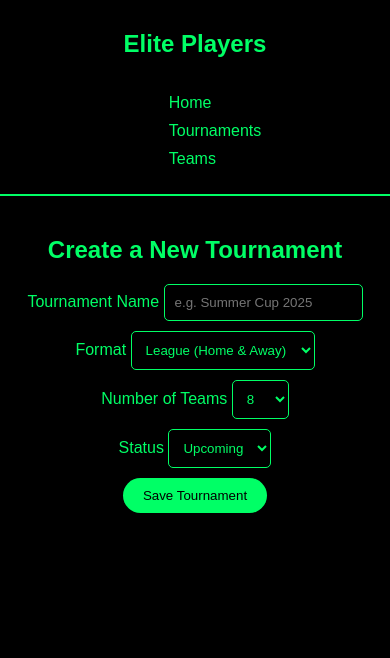
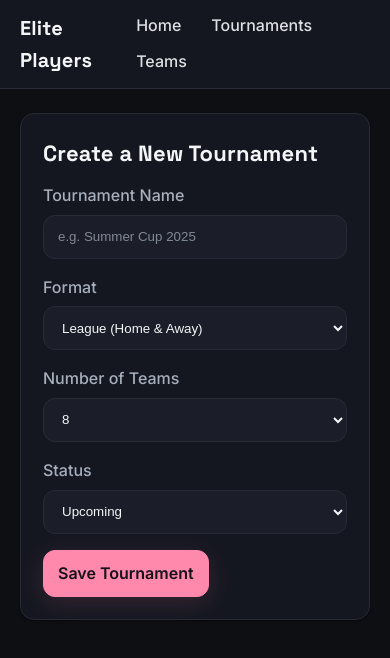
Before and after one commit to AyoubH05/ELITE-CUP, a plain HTML site: page create.html in a window 390 px wide. Drawn offline with Linux system fonts and the light colour scheme.

Commit message:
Refactor CSS with theme tokens and new styles

```diff
--- a/styles.css
+++ b/styles.css
@@ -1,129 +1,219 @@
-body {
-    background-color: #000;
-    color: #00FF66; /* Neon green */
-    font-family: 'Orbitron', sans-serif;
-    margin: 0;
-    padding: 0;
+/* Reset صغير */
+* { box-sizing: border-box; }
+html, body { margin: 0; }
+
+/* Theme tokens — Black + Sakura */
+:root{
+  --bg:#0E0F13;
+  --surface:#151720;
+  --surface-2:#1B1E28;
+  --border:#272B35;
+
+  --text:#F4F5F7;
+  --muted:#A7AFBD;
+
+  --pink-400:#FFC7D9;   /* sakura soft */
+  --pink-600:#FF89AD;   /* primary */
+  --pink-700:#F86B97;   /* active */
+  --accent:var(--pink-600);
+  --accent-soft:rgba(255,137,173,.14);
+
+  --radius:14px;
+  --shadow-1:0 1px 2px rgba(0,0,0,.5);
+  --shadow-2:0 12px 36px rgba(0,0,0,.55);
+
+  --container:1120px;
 }
 
-header {
-    background-color: #000;
-    padding: 10px;
-    border-bottom: 2px solid #00FF66;
+html,body{
+  background:var(--bg);
+  color:var(--text);
+  font-family:"Inter", ui-sans-serif, system-ui, -apple-system, "Segoe UI", Roboto, "Helvetica Neue", Arial, sans-serif;
+  -webkit-font-smoothing:antialiased;
+  text-rendering:optimizeLegibility;
+  line-height:1.6;
 }
 
-.nav-container {
-    display: flex;
-    justify-content: space-between;
-    align-items: center;
+.container{ max-width:var(--container); margin:32px auto; padding:0 20px; }
+
+/* Headings */
+h1,h2,h3{
+  font-family:"Space Grotesk", Inter, ui-sans-serif, system-ui;
+  letter-spacing:.2px;
+  margin:0 0 .5rem;
+}
+h1{ font-size:clamp(28px, 2.8vw, 40px); }
+h2{ font-size:clamp(22px, 2vw, 28px); }
+h3{ font-size:clamp(18px, 1.6vw, 22px); }
+.muted{ color:var(--muted); }
+
+/* Nav */
+.nav{
+  background:var(--surface);
+  border-bottom:1px solid var(--border);
+  position:sticky; top:0; z-index:10;
+}
+.nav-container{
+  max-width:var(--container); margin:0 auto; padding:12px 20px;
+  display:flex; align-items:center; justify-content:space-between;
+}
+.brand{
+  font-family:"Space Grotesk", Inter, ui-sans-serif;
+  font-weight:700; font-size:20px; margin:0;
+}
+.nav-links{ list-style:none; display:flex; gap:14px; margin:0; padding:0; align-items:center; }
+.nav a{
+  color:var(--text); text-decoration:none; font-weight:500; opacity:.9;
+  padding:8px 10px; border-radius:10px; transition:.18s ease;
+}
+.nav a:hover{ background-color:#1b1e28; color:var(--pink-400); }
+.nav a.active{ color:var(--pink-400); }
+
+/* Buttons */
+.btn{
+  display:inline-flex; align-items:center; justify-content:center;
+  font:inherit; font-weight:600; cursor:pointer;
+  border-radius:12px; border:1px solid transparent;
+  padding:10px 14px; transition:.18s ease;
+  color:var(--text); background:transparent;
+}
+.btn:hover{ background:#1b1e28; }
+.btn:focus{ outline:2px solid var(--pink-400); outline-offset:2px; }
+
+.btn-primary{
+  background:var(--accent); color:#15121A; border-color:var(--accent);
+  box-shadow:0 6px 24px var(--accent-soft);
+}
+.btn-primary:hover{ background:var(--pink-700); border-color:var(--pink-700); transform:translateY(-1px); }
+
+/* Card */
+.card{
+  background:var(--surface);
+  border:1px solid var(--border);
+  border-radius:var(--radius);
+  box-shadow:var(--shadow-1);
+  padding:22px;
 }
 
-nav ul {
-    list-style: none;
-    display: flex;
-    gap: 20px;
+/* Hero */
+.hero{
+  text-align:center;
+  padding-top:24px;
+}
+.card-cta{
+  display:block;
+  max-width:520px;
+  margin:16px auto 0;
+  padding:18px 20px;
+  border-radius:16px;
+  border:1px solid var(--border);
+  background:var(--surface);
+  color:var(--text);
+  font-weight:600;
+  transition:.2s ease;
+  text-decoration:none;
+}
+.card-cta:hover{
+  border-color:var(--pink-400);
+  box-shadow:0 14px 40px var(--accent-soft);
+  transform:translateY(-2px);
 }
 
-nav a {
-    color: #00FF66;
-    text-decoration: none;
-    transition: color 0.3s;
+/* Sections */
+.tournaments-section, .teams-section, .create-section, .details-section{ margin-top:16px; }
+.tournaments-section h2, .teams-section h2, .create-section h2, .details-section h2{ margin-bottom:12px; }
+
+/* Tournaments grid */
+.tournaments-grid{
+  display:grid;
+  grid-template-columns:repeat(auto-fit, minmax(260px,1fr));
+  gap:16px;
+}
+.tournament-card{
+  background:var(--surface);
+  border:1px solid var(--border);
+  border-radius:12px;
+  padding:16px;
+  box-shadow:var(--shadow-1);
+  transition:transform .16s ease, box-shadow .16s ease, border-color .16s ease;
+  cursor:pointer;
+}
+.tournament-card:hover{
+  transform:translateY(-2px);
+  border-color:var(--pink-400);
+  box-shadow:var(--shadow-2);
+}
+.tournament-card h4{ margin:0 0 8px; font-size:18px; }
+.tournament-card .meta{ color:var(--muted); margin:2px 0; }
+.card-head{ display:flex; align-items:center; justify-content:space-between; gap:8px; margin-bottom:6px; }
+
+.badge{
+  background:rgba(248,107,151,.18);
+  color:var(--pink-400);
+  border:1px solid var(--pink-700);
+  padding:2px 8px;
+  border-radius:999px;
+  font-size:12px;
+  white-space:nowrap;
 }
 
-nav a:hover {
-    color: #fff; /* White hover */
+/* Teams */
+.teams-grid{
+  display:grid;
+  grid-template-columns:repeat(auto-fit, minmax(160px,1fr));
+  gap:12px;
+}
+.team-card{
+  background:var(--surface-2);
+  border:1px solid var(--border);
+  border-radius:12px;
+  padding:12px 14px;
+  display:flex; align-items:center; justify-content:space-between;
+  color:var(--text);
+  transition:.16s ease;
+}
+.team-card:hover{ border-color:var(--pink-400); box-shadow:var(--shadow-2); transform:translateY(-1px); }
+.team-card .country{ color:var(--muted); font-size:12px; margin-left:8px; }
+
+/* Forms */
+.form{ margin-top:8px; }
+.field{ margin-bottom:16px; text-align:left; }
+label{
+  display:block; margin-bottom:6px;
+  color:var(--muted); font-weight:500;
+}
+input[type="text"], select{
+  width:100%;
+  height:44px;
+  padding:10px 14px;
+  color:var(--text);
+  background:var(--surface-2);
+  border:1px solid var(--border);
+  border-radius:12px;
+  outline:none;
+  transition:border-color .18s ease, box-shadow .18s ease, transform .06s ease;
+}
+input::placeholder{ color:#9aa3b3; opacity:.8; }
+input:focus, select:focus{
+  border-color:var(--accent);
+  box-shadow:0 0 0 3px var(--accent-soft);
 }
 
-h1, h2, h3, p {
-    text-align: center;
+/* Empty state */
+.empty-state{
+  background:var(--surface);
+  border:1px dashed var(--border);
+  border-radius:12px;
+  padding:24px;
+  text-align:center;
+  grid-column:1/-1;
 }
 
-button {
-    background-color: #00FF66;
-    color: #000;
-    border: none;
-    padding: 10px 20px;
-    border-radius: 20px; /* Rounded corners */
-    cursor: pointer;
-    transition: background-color 0.3s, color 0.3s;
+/* Details */
+.details-section .card{ margin-top:8px; }
+
+/* Responsive */
+@media (max-width: 768px){
+  .nav-links{ gap:10px; flex-wrap:wrap; }
+  .container{ margin:24px auto; }
 }
-
-button:hover {
-    background-color: #fff; /* White hover */
-    color: #00FF66;
-}
-
-.hero {
-    padding: 50px;
-    text-align: center;
-}
-
-.tournaments-section, .teams-section, .create-section, .details-section {
-    padding: 20px;
-    text-align: center;
-}
-
-#tournament-list {
-    display: flex;
-    flex-wrap: wrap;
-    gap: 20px;
-    justify-content: center;
-}
-
-.tournament-card {
-    background-color: #00FF66;
-    color: #000;
-    padding: 20px;
-    border-radius: 10px;
-    width: 200px;
-    cursor: pointer;
-    transition: transform 0.3s;
-}
-
-.tournament-card:hover {
-    transform: scale(1.05);
-}
-
-.teams-grid {
-    display: grid;
-    grid-template-columns: repeat(auto-fit, minmax(150px, 1fr));
-    gap: 10px;
-    padding: 20px;
-}
-
-.team-card {
-    background-color: #00FF66;
-    color: #000;
-    padding: 10px;
-    border-radius: 10px;
-    text-align: center;
-}
-
-form {
-    display: flex;
-    flex-direction: column;
-    max-width: 400px;
-    margin: 0 auto;
-    gap: 10px;
-}
-
-form input, form select {
-    padding: 10px;
-    border-radius: 5px;
-    background-color: #000;
-    color: #00FF66;
-    border: 1px solid #00FF66;
-}
-
-@media (max-width: 768px) {
-    .nav-container {
-        flex-direction: column;
-    }
-    nav ul {
-        flex-direction: column;
-        gap: 10px;
-    }
-    .teams-grid {
-        grid-template-columns: repeat(auto-fit, minmax(100px, 1fr));
-    }
-}
```
